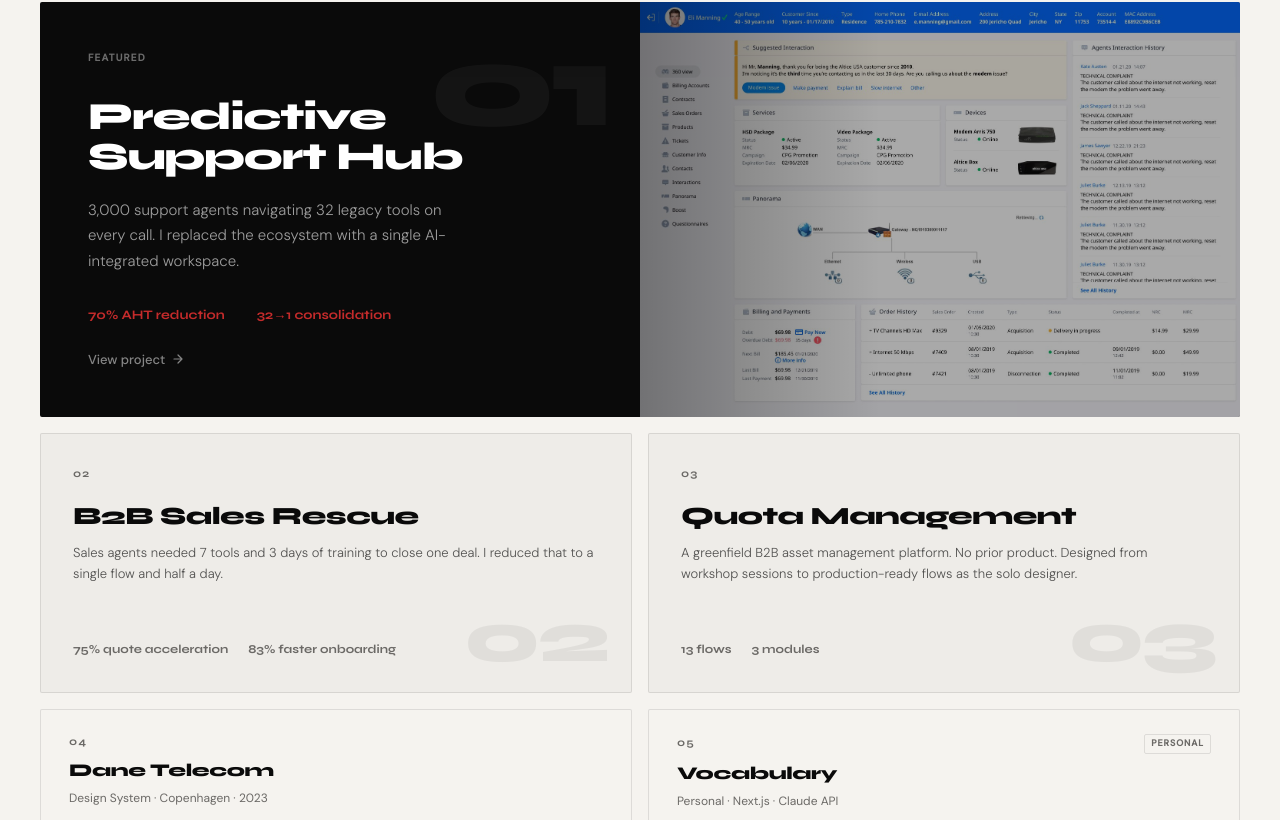
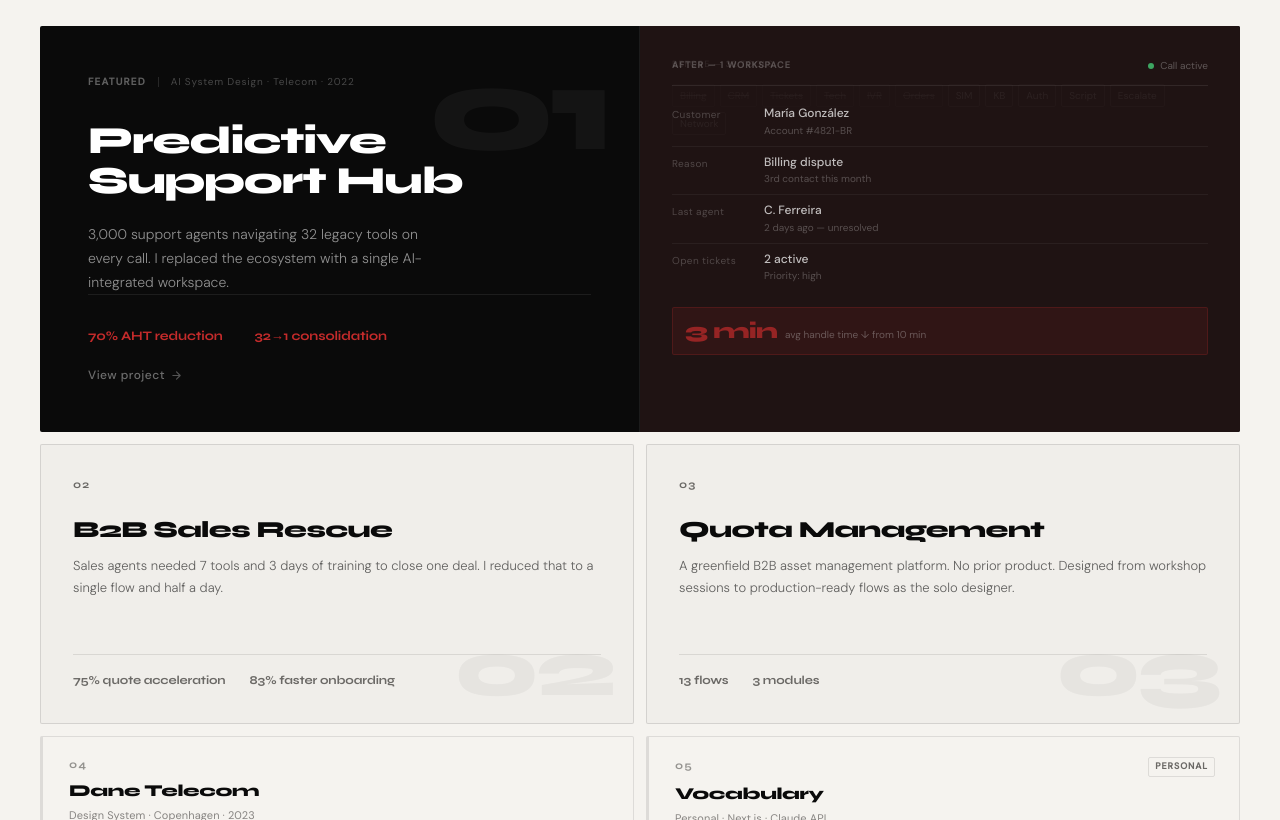
Before and after one commit to cruz-felipe/ux-portfolio, a Next.js app: page / in a window 1280 px wide. Shown: the part 940-1760 px from the top of the page. Built offline with nearby package versions, Linux system fonts and the light colour scheme.

Commit message:
General updates

```diff
--- a/components/ResponsiveStyles.tsx
+++ b/components/ResponsiveStyles.tsx
@@ -118,7 +118,7 @@ export default function ResponsiveStyles() {
         .about-bottom         { grid-template-columns: 1fr; gap: 3rem; }
         .work-grid-primary    { grid-template-columns: 1fr 1fr !important; gap: 0.75rem !important; }
         .work-grid-secondary  { grid-template-columns: 1fr 1fr !important; gap: 0.75rem !important; }
-        #work                 { padding: 3.5rem 1.5rem !important; }
+        #work                 { padding: 3rem 1.5rem 4rem !important; }
 
         /* Case study */
         .case-callout   { grid-template-columns: 1fr !important; gap: 1.5rem !important; }
@@ -153,8 +153,9 @@ export default function ResponsiveStyles() {
         #hero-scroll   { display: none !important; }
 
         /* Work */
-        #work                         { padding: 3rem 1.25rem !important; }
+        #work                         { padding: 2.5rem 1.25rem 4rem !important; }
         .work-grid-primary            { grid-template-columns: 1fr !important; }
+        /* Keep secondary card visual weight distinct at 1-col */
         .work-grid-secondary          { grid-template-columns: 1fr !important; }
         .featured-card-link           { grid-template-columns: 1fr !important; min-height: auto !important; }
         .featured-card-link > div:last-child { display: none !important; }
@@ -169,6 +170,7 @@ export default function ResponsiveStyles() {
 
         /* Case study hero */
         .case-hero-inner    { padding: 5.5rem 1.25rem 2.5rem !important; }
+        .case-hero-inner h1 { line-height: 1.1 !important; }
         .case-hero-index    { display: none !important; }
 
         /* Case study sections */
--- a/components/Work.tsx
+++ b/components/Work.tsx
@@ -33,6 +33,114 @@ function buildProjects(cards: any[]) {
   }));
 }
 
+// ── Featured card right panel — bespoke typographic data display ──
+function AgentWorkspacePanel({ hovered }: { hovered: boolean }) {
+  const rows = [
+    { label: "Customer", value: "María González", sub: "Account #4821-BR" },
+    { label: "Reason", value: "Billing dispute", sub: "3rd contact this month" },
+    { label: "Last agent", value: "C. Ferreira", sub: "2 days ago — unresolved" },
+    { label: "Open tickets", value: "2 active", sub: "Priority: high" },
+  ];
+  const tools = ["Billing", "CRM", "Tickets", "Tech", "IVR", "Orders", "SIM", "KB", "Auth", "Script", "Escalate", "Network"];
+
+  return (
+    <div style={{
+      position: "relative",
+      height: "100%",
+      padding: "2rem",
+      display: "flex",
+      flexDirection: "column",
+      gap: "1.25rem",
+      overflow: "hidden",
+    }}>
+      {/* Before state — faint, crossing out */}
+      <div style={{
+        position: "absolute",
+        inset: 0,
+        padding: "2rem",
+        opacity: hovered ? 0 : 0.18,
+        transition: "opacity 0.5s ease",
+        pointerEvents: "none",
+      }}>
+        <div style={{ fontSize: "9px", fontFamily: "var(--font-body)", color: "rgba(255,255,255,0.5)", letterSpacing: "0.1em", textTransform: "uppercase", marginBottom: "0.75rem" }}>Before — 32 tools</div>
+        <div style={{ display: "flex", flexWrap: "wrap", gap: "5px" }}>
+          {tools.map((t, i) => (
+            <div key={i} style={{
+              fontFamily: "var(--font-body)",
+              fontSize: "10px",
+              color: "rgba(255,255,255,0.45)",
+              border: "0.5px solid rgba(255,255,255,0.15)",
+              borderRadius: "2px",
+              padding: "3px 7px",
+              textDecoration: i < 6 ? "line-through" : "none",
+              opacity: i < 6 ? 0.4 : 0.7,
+            }}>{t}</div>
+          ))}
+        </div>
+      </div>
+
+      {/* After state — the unified workspace */}
+      <div style={{
+        opacity: hovered ? 1 : 0.72,
+        transition: "opacity 0.4s ease",
+        flex: 1,
+        display: "flex",
+        flexDirection: "column",
+        gap: "0",
+      }}>
+        {/* Header bar */}
+        <div style={{
+          display: "flex",
+          alignItems: "center",
+          justifyContent: "space-between",
+          paddingBottom: "0.75rem",
+          borderBottom: "0.5px solid rgba(255,255,255,0.12)",
+          marginBottom: "0.75rem",
+        }}>
+          <span style={{ fontFamily: "var(--font-body)", fontSize: "9px", fontWeight: 600, letterSpacing: "0.12em", textTransform: "uppercase", color: "rgba(255,255,255,0.35)" }}>After — 1 workspace</span>
+          <div style={{ display: "flex", alignItems: "center", gap: "6px" }}>
+            <div style={{ width: "6px", height: "6px", borderRadius: "50%", background: "#4ade80" }} />
+            <span style={{ fontFamily: "var(--font-body)", fontSize: "10px", color: "rgba(255,255,255,0.4)" }}>Call active</span>
+          </div>
+        </div>
+
+        {/* Customer data rows */}
+        {rows.map((row, i) => (
+          <div key={i} style={{
+            display: "grid",
+            gridTemplateColumns: "80px 1fr",
+            gap: "0.75rem",
+            padding: "0.5rem 0",
+            borderBottom: i < rows.length - 1 ? "0.5px solid rgba(255,255,255,0.07)" : "none",
+            alignItems: "start",
+          }}>
+            <span style={{ fontFamily: "var(--font-body)", fontSize: "10px", color: "rgba(255,255,255,0.3)", letterSpacing: "0.04em", paddingTop: "1px" }}>{row.label}</span>
+            <div>
+              <div style={{ fontFamily: "var(--font-body)", fontSize: "12px", fontWeight: 500, color: "white", lineHeight: 1.3 }}>{row.value}</div>
+              <div style={{ fontFamily: "var(--font-body)", fontSize: "10px", color: "rgba(255,255,255,0.35)", marginTop: "1px" }}>{row.sub}</div>
+            </div>
+          </div>
+        ))}
+
+        {/* AHT callout */}
+        <div style={{
+          marginTop: "1rem",
+          padding: "0.75rem",
+          background: "rgba(196,43,43,0.15)",
+          border: "0.5px solid rgba(196,43,43,0.3)",
+          borderRadius: "2px",
+          display: "flex",
+          alignItems: "baseline",
+          gap: "0.5rem",
+        }}>
+          <span style={{ fontFamily: "var(--font-display)", fontSize: "22px", fontWeight: 800, color: "var(--red)", letterSpacing: "-0.04em", lineHeight: 1 }}>3 min</span>
+          <span style={{ fontFamily: "var(--font-body)", fontSize: "10px", color: "rgba(255,255,255,0.4)" }}>avg handle time  ↓ from 10 min</span>
+        </div>
+      </div>
+    </div>
+  );
+}
+
 function FeaturedCard({ project }: { project: Project }) {
   const ref = useRef<HTMLDivElement>(null);
   const [visible, setVisible] = useState(false);
@@ -48,63 +156,48 @@ function FeaturedCard({ project }: { project: Project }) {
 
   return (
     <div ref={ref} style={{ opacity: visible ? 1 : 0, transform: visible ? "translateY(0)" : "translateY(32px)", transition: "opacity 0.7s ease, transform 0.7s cubic-bezier(0.16,1,0.3,1)" }}>
-      <Link href={project.href} className="featured-card-link" style={{ display: "grid", gridTemplateColumns: "1fr 1fr", textDecoration: "none", color: "var(--ink)", background: "var(--ink)", borderRadius: "2px", overflow: "hidden", minHeight: "340px" }}
+      <Link href={project.href} className="featured-card-link" style={{ display: "grid", gridTemplateColumns: "1fr 1fr", textDecoration: "none", color: "var(--ink)", background: "var(--ink)", borderRadius: "2px", overflow: "hidden", minHeight: "360px" }}
         onMouseEnter={() => setHovered(true)}
         onMouseLeave={() => setHovered(false)}
       >
-        {/* Left — content */}
-        <div className="featured-card-content" style={{ padding: "3rem", display: "flex", flexDirection: "column", justifyContent: "space-between", position: "relative" }}>
+        {/* Left — editorial content */}
+        <div className="featured-card-content" style={{ padding: "3rem", display: "flex", flexDirection: "column", justifyContent: "space-between", position: "relative", borderRight: "0.5px solid rgba(255,255,255,0.07)" }}>
           <div style={{ position: "absolute", top: "1.5rem", right: "2rem", fontFamily: "var(--font-display)", fontSize: "120px", fontWeight: 800, lineHeight: 1, color: "white", opacity: 0.04, letterSpacing: "-0.05em", pointerEvents: "none", userSelect: "none" }}>01</div>
 
           <div>
             <div style={{ display: "flex", alignItems: "center", gap: "0.75rem", marginBottom: "2rem" }}>
-              <span style={{ fontFamily: "var(--font-body)", fontSize: "10px", fontWeight: 600, letterSpacing: "0.12em", textTransform: "uppercase", color: "rgba(255,255,255,0.4)" }}>Featured</span>
+              <span style={{ fontFamily: "var(--font-body)", fontSize: "10px", fontWeight: 600, letterSpacing: "0.12em", textTransform: "uppercase", color: "rgba(255,255,255,0.35)" }}>Featured</span>
+              <span style={{ width: "1px", height: "10px", background: "rgba(255,255,255,0.12)" }} />
+              <span style={{ fontFamily: "var(--font-body)", fontSize: "10px", letterSpacing: "0.08em", color: "rgba(255,255,255,0.25)" }}>{project.tag}</span>
             </div>
 
             <h2 style={{ fontFamily: "var(--font-display)", fontSize: "clamp(1.8rem, 3vw, 2.6rem)", fontWeight: 800, letterSpacing: "-0.03em", lineHeight: 1.05, color: "white", margin: "0 0 1.25rem" }}>
               {project.title}
             </h2>
 
-            <p style={{ fontFamily: "var(--font-body)", fontSize: "15px", fontWeight: 300, lineHeight: 1.7, color: "rgba(255,255,255,0.6)", margin: 0, maxWidth: "380px" }}>
+            <p style={{ fontFamily: "var(--font-body)", fontSize: "14px", fontWeight: 300, lineHeight: 1.72, color: "rgba(255,255,255,0.55)", margin: 0, maxWidth: "360px" }}>
               {project.blurb}
             </p>
           </div>
 
-          <div style={{ display: "flex", flexDirection: "column", gap: "1.5rem", paddingTop: "2rem" }}>
+          <div style={{ display: "flex", flexDirection: "column", gap: "1.25rem", paddingTop: "2rem", borderTop: "0.5px solid rgba(255,255,255,0.08)" }}>
             <div style={{ display: "flex", gap: "2rem" }}>
               {project.metrics.map((m: string) => (
-                <span key={m} style={{ fontFamily: "var(--font-display)", fontSize: "13px", fontWeight: 700, color: "var(--red)" }}>{m}</span>
+                <span key={m} style={{ fontFamily: "var(--font-display)", fontSize: "13px", fontWeight: 700, color: "var(--red)", letterSpacing: "-0.01em" }}>{m}</span>
               ))}
             </div>
             <div style={{ display: "flex", alignItems: "center", gap: "0.4rem" }}>
-              <span style={{ fontFamily: "var(--font-body)", fontSize: "13px", fontWeight: 500, color: hovered ? "white" : "rgba(255,255,255,0.5)", transition: "color 0.25s", textDecoration: "underline", textDecorationColor: hovered ? "rgba(255,255,255,0.5)" : "transparent", textUnderlineOffset: "3px" }}>View project</span>
-              <svg width="12" height="12" viewBox="0 0 12 12" fill="none" style={{ color: "rgba(255,255,255,0.5)", transform: hovered ? "translateX(4px)" : "translateX(0)", transition: "transform 0.3s cubic-bezier(0.34,1.56,0.64,1)" }}>
+              <span style={{ fontFamily: "var(--font-body)", fontSize: "12px", fontWeight: 500, color: hovered ? "white" : "rgba(255,255,255,0.4)", transition: "color 0.25s", letterSpacing: "0.04em" }}>View project</span>
+              <svg width="11" height="11" viewBox="0 0 12 12" fill="none" style={{ color: hovered ? "rgba(255,255,255,0.7)" : "rgba(255,255,255,0.3)", transform: hovered ? "translateX(3px)" : "translateX(0)", transition: "transform 0.3s cubic-bezier(0.34,1.56,0.64,1), color 0.25s" }}>
                 <path d="M2 6h8M6 2l4 4-4 4" stroke="currentColor" strokeWidth="1.2" strokeLinecap="round" strokeLinejoin="round"/>
               </svg>
             </div>
           </div>
         </div>
 
-        {/* Right — product image, full bleed */}
-        <div style={{ position: "relative", overflow: "hidden" }}>
-          <img
-            src={project.image}
-            alt=""
-            aria-hidden="true"
-            style={{
-              position: "absolute",
-              inset: 0,
-              width: "100%",
-              height: "100%",
-              objectFit: "cover",
-              objectPosition: "top left",
-              opacity: hovered ? 0.85 : 0.65,
-              transition: "opacity 0.35s ease, transform 0.5s ease",
-              transform: hovered ? "scale(1.03)" : "scale(1)",
-            }}
-          />
-          {/* Edge fade so image feels part of the dark card */}
-          <div style={{ position: "absolute", inset: 0, background: "linear-gradient(to right, rgba(0,0,0,0.3) 0%, transparent 40%)", pointerEvents: "none" }} />
+        {/* Right — bespoke data panel */}
+        <div style={{ background: "color-mix(in srgb, var(--red) 8%, #111)", position: "relative", overflow: "hidden" }}>
+          <AgentWorkspacePanel hovered={hovered} />
         </div>
       </Link>
     </div>
@@ -120,38 +213,38 @@ function PrimaryCard({ project, index }: { project: Project; index: number }) {
     const el = ref.current;
     if (!el) return;
     const observer = new IntersectionObserver(([entry]) => { if (entry.isIntersecting) setVisible(true); }, { threshold: 0.08 });
-    observer.observe(el);
+    observer.observe(el)
     return () => observer.disconnect();
   }, []);
 
   return (
     <div ref={ref} style={{ opacity: visible ? 1 : 0, transform: visible ? "translateY(0)" : "translateY(32px)", transition: `opacity 0.7s ease ${index * 60}ms, transform 0.7s cubic-bezier(0.16,1,0.3,1) ${index * 60}ms` }}>
-      <Link href={project.href} style={{ display: "flex", flexDirection: "column", minHeight: "260px", border: `1px solid ${hovered ? "rgba(10,10,10,0.35)" : "rgba(10,10,10,0.1)"}`, borderRadius: "2px", overflow: "hidden", textDecoration: "none", color: "var(--ink)", background: hovered ? "#0A0A0A" : "color-mix(in srgb, var(--ink) 3%, var(--paper))", transition: "background 0.3s ease, border-color 0.2s ease" }}
+      <Link href={project.href} style={{ display: "flex", flexDirection: "column", minHeight: "280px", border: `0.5px solid ${hovered ? "rgba(10,10,10,0.4)" : "rgba(10,10,10,0.12)"}`, borderRadius: "2px", overflow: "hidden", textDecoration: "none", color: "var(--ink)", background: hovered ? "#0A0A0A" : "color-mix(in srgb, var(--ink) 2%, var(--paper))", transition: "background 0.3s ease, border-color 0.2s ease" }}
         onMouseEnter={() => setHovered(true)}
         onMouseLeave={() => setHovered(false)}
       >
         <div style={{ padding: "2rem", flex: 1, display: "flex", flexDirection: "column", position: "relative" }}>
-          <div style={{ display: "flex", alignItems: "center", justifyContent: "space-between", marginBottom: "1.25rem" }}>
-            <span style={{ fontFamily: "var(--font-display)", fontSize: "11px", fontWeight: 700, letterSpacing: "0.1em", color: hovered ? "rgba(255,255,255,0.3)" : "var(--muted)", transition: "color 0.3s" }}>{project.index}</span>
-          </div>
+          {/* Index top-left, ghost number bottom-right */}
+          <span style={{ fontFamily: "var(--font-display)", fontSize: "11px", fontWeight: 700, letterSpacing: "0.1em", color: hovered ? "rgba(255,255,255,0.25)" : "var(--muted)", transition: "color 0.3s", marginBottom: "1.5rem", display: "block" }}>{project.index}</span>
 
-          <h2 style={{ fontFamily: "var(--font-display)", fontSize: "clamp(1.25rem, 2vw, 1.55rem)", fontWeight: 800, letterSpacing: "-0.02em", lineHeight: 1.1, marginBottom: "0.75rem", color: hovered ? "white" : "var(--ink)", transition: "color 0.3s" }}>
+          <h2 style={{ fontFamily: "var(--font-display)", fontSize: "clamp(1.2rem, 1.8vw, 1.5rem)", fontWeight: 800, letterSpacing: "-0.025em", lineHeight: 1.08, marginBottom: "0.75rem", color: hovered ? "white" : "var(--ink)", transition: "color 0.3s" }}>
             {project.title}
           </h2>
 
-          <p style={{ fontFamily: "var(--font-body)", fontSize: "13px", fontWeight: 300, lineHeight: 1.65, flex: 1, marginBottom: "1.25rem", color: hovered ? "rgba(255,255,255,0.65)" : "var(--ink)", opacity: hovered ? 1 : 0.68, transition: "color 0.3s, opacity 0.3s" }}>
+          <p style={{ fontFamily: "var(--font-body)", fontSize: "13px", fontWeight: 300, lineHeight: 1.7, flex: 1, marginBottom: "1.5rem", color: hovered ? "rgba(255,255,255,0.6)" : "var(--ink)", opacity: hovered ? 1 : 0.62, transition: "color 0.3s, opacity 0.3s" }}>
             {project.blurb}
           </p>
 
-          <div style={{ position: "absolute", bottom: "1rem", right: "1.5rem", fontFamily: "var(--font-display)", fontSize: "72px", fontWeight: 800, lineHeight: 1, color: hovered ? "white" : "var(--ink)", opacity: hovered ? 0.07 : 0.055, letterSpacing: "-0.04em", pointerEvents: "none", userSelect: "none", transition: "color 0.3s, opacity 0.3s" }}>{project.index}</div>
+          {/* Ghost index */}
+          <div style={{ position: "absolute", bottom: "0.75rem", right: "1.25rem", fontFamily: "var(--font-display)", fontSize: "80px", fontWeight: 800, lineHeight: 1, color: hovered ? "white" : "var(--ink)", opacity: hovered ? 0.06 : 0.04, letterSpacing: "-0.04em", pointerEvents: "none", userSelect: "none", transition: "color 0.3s, opacity 0.3s" }}>{project.index}</div>
 
-          <div style={{ display: "flex", gap: "1.25rem", paddingTop: "1rem" }}>
+          <div style={{ display: "flex", gap: "1.5rem", paddingTop: "1rem", borderTop: `0.5px solid ${hovered ? "rgba(255,255,255,0.1)" : "var(--border)"}`, transition: "border-color 0.3s" }}>
             {project.metrics.map((m: string) => (
-              <span key={m} style={{ fontFamily: "var(--font-display)", fontSize: "12px", fontWeight: 700, color: hovered ? "var(--red)" : "var(--muted)", transition: "color 0.3s" }}>{m}</span>
+              <span key={m} style={{ fontFamily: "var(--font-display)", fontSize: "12px", fontWeight: 700, color: hovered ? "var(--red)" : "var(--muted)", transition: "color 0.3s", letterSpacing: "-0.01em" }}>{m}</span>
             ))}
           </div>
         </div>
-        <div style={{ height: "2px", background: "var(--red)", transform: hovered ? "scaleX(1)" : "scaleX(0)", transformOrigin: "left", transition: "transform 0.3s cubic-bezier(0.34,1.56,0.64,1)" }} />
+        <div style={{ height: "2px", background: "var(--red)", transform: hovered ? "scaleX(1)" : "scaleX(0)", transformOrigin: "left", transition: "transform 0.35s cubic-bezier(0.34,1.56,0.64,1)" }} />
       </Link>
     </div>
   );
@@ -172,35 +265,37 @@ function SecondaryCard({ project, index }: { project: Project; index: number })
 
   return (
     <div ref={ref} style={{ opacity: visible ? 1 : 0, transform: visible ? "translateY(0)" : "translateY(32px)", transition: `opacity 0.7s ease ${index * 60}ms, transform 0.7s cubic-bezier(0.16,1,0.3,1) ${index * 60}ms` }}>
-      <Link href={project.href} style={{ display: "flex", flexDirection: "column", minHeight: "160px", border: `1px solid ${hovered ? "rgba(10,10,10,0.2)" : "var(--border)"}`, borderRadius: "2px", overflow: "hidden", textDecoration: "none", color: "var(--ink)", background: hovered ? "#0A0A0A" : "var(--paper)", transition: "background 0.3s ease, border-color 0.2s ease" }}
+      <Link href={project.href} style={{ display: "flex", flexDirection: "column", minHeight: "160px", border: `0.5px solid ${hovered ? "rgba(10,10,10,0.25)" : "var(--border)"}`, borderRadius: "2px", overflow: "hidden", textDecoration: "none", color: "var(--ink)", background: hovered ? "#0A0A0A" : "var(--paper)", transition: "background 0.3s ease, border-color 0.2s ease", position: "relative" }}
         onMouseEnter={() => setHovered(true)}
         onMouseLeave={() => setHovered(false)}
       >
-        <div style={{ padding: "1.5rem 1.75rem", flex: 1, display: "flex", flexDirection: "column", justifyContent: "space-between" }}>
+        {/* Left accent — differentiates secondary visually */}
+        <div style={{ position: "absolute", left: 0, top: 0, bottom: 0, width: "2px", background: hovered ? "var(--red)" : "var(--border)", transition: "background 0.3s ease" }} />
+
+        <div style={{ padding: "1.25rem 1.5rem 1.25rem 1.75rem", flex: 1, display: "flex", flexDirection: "column", justifyContent: "space-between" }}>
           <div>
-            <div style={{ display: "flex", alignItems: "baseline", justifyContent: "space-between", marginBottom: "0.6rem" }}>
-              <span style={{ fontFamily: "var(--font-display)", fontSize: "11px", fontWeight: 700, letterSpacing: "0.1em", color: hovered ? "rgba(255,255,255,0.3)" : "var(--muted)", transition: "color 0.3s" }}>{project.index}</span>
+            <div style={{ display: "flex", alignItems: "baseline", justifyContent: "space-between", marginBottom: "0.5rem" }}>
+              <span style={{ fontFamily: "var(--font-display)", fontSize: "11px", fontWeight: 700, letterSpacing: "0.1em", color: hovered ? "rgba(255,255,255,0.25)" : "color-mix(in srgb, var(--muted) 70%, transparent)", transition: "color 0.3s" }}>{project.index}</span>
               {project.personal && (
-                <span style={{ fontFamily: "var(--font-body)", fontSize: "9px", fontWeight: 600, letterSpacing: "0.1em", textTransform: "uppercase", color: hovered ? "rgba(255,255,255,0.3)" : "var(--muted)", border: `1px solid ${hovered ? "rgba(255,255,255,0.12)" : "var(--border)"}`, borderRadius: "2px", padding: "2px 6px", transition: "all 0.3s" }}>Personal</span>
+                <span style={{ fontFamily: "var(--font-body)", fontSize: "9px", fontWeight: 600, letterSpacing: "0.1em", textTransform: "uppercase", color: hovered ? "rgba(255,255,255,0.3)" : "var(--muted)", border: `0.5px solid ${hovered ? "rgba(255,255,255,0.12)" : "var(--border)"}`, borderRadius: "2px", padding: "2px 6px", transition: "all 0.3s" }}>Personal</span>
               )}
             </div>
 
-            <h2 style={{ fontFamily: "var(--font-display)", fontSize: "clamp(1rem, 1.4vw, 1.15rem)", fontWeight: 800, letterSpacing: "-0.02em", lineHeight: 1.15, marginBottom: "0.5rem", color: hovered ? "white" : "var(--ink)", transition: "color 0.3s" }}>
+            <h2 style={{ fontFamily: "var(--font-display)", fontSize: "clamp(1rem, 1.3vw, 1.1rem)", fontWeight: 800, letterSpacing: "-0.02em", lineHeight: 1.15, marginBottom: "0.35rem", color: hovered ? "white" : "var(--ink)", transition: "color 0.3s" }}>
               {project.title}
             </h2>
 
-            <p style={{ fontFamily: "var(--font-body)", fontSize: "12px", color: hovered ? "rgba(255,255,255,0.45)" : "var(--muted)", margin: "0 0 0.9rem", transition: "color 0.3s", lineHeight: 1.5 }}>
+            <p style={{ fontFamily: "var(--font-body)", fontSize: "11px", color: hovered ? "rgba(255,255,255,0.35)" : "color-mix(in srgb, var(--muted) 80%, transparent)", margin: "0 0 0.75rem", transition: "color 0.3s", lineHeight: 1.5, letterSpacing: "0.01em" }}>
               {project.tag}
             </p>
           </div>
 
           <div style={{ display: "flex", gap: "1rem" }}>
             {project.metrics.map((m: string) => (
-              <span key={m} style={{ fontFamily: "var(--font-display)", fontSize: "11px", fontWeight: 700, color: hovered ? "var(--red)" : "var(--muted)", transition: "color 0.3s" }}>{m}</span>
+              <span key={m} style={{ fontFamily: "var(--font-display)", fontSize: "11px", fontWeight: 700, color: hovered ? "var(--red)" : "color-mix(in srgb, var(--muted) 85%, transparent)", transition: "color 0.3s", letterSpacing: "-0.01em" }}>{m}</span>
             ))}
           </div>
         </div>
-        <div style={{ height: "1.5px", background: "var(--red)", transform: hovered ? "scaleX(1)" : "scaleX(0)", transformOrigin: "left", transition: "transform 0.3s cubic-bezier(0.34,1.56,0.64,1)" }} />
       </Link>
     </div>
   );
@@ -214,21 +309,21 @@ export default function Work({ data }: { data: any }) {
   const secondary = PROJECTS.filter(p => p.weight === "secondary");
 
   return (
-    <section id="work" aria-label="Selected work" style={{ padding: "4rem 2.5rem" }}>
-      <h2 style={{ fontFamily: "var(--font-body)", fontSize: "11px", fontWeight: 500, letterSpacing: "0.12em", textTransform: "uppercase", color: "var(--muted)", margin: "0 0 2rem" }}>
+    <section id="work" aria-label="Selected work" style={{ padding: "5rem 2.5rem 6rem" }}>
+      <h2 style={{ fontFamily: "var(--font-body)", fontSize: "11px", fontWeight: 500, letterSpacing: "0.12em", textTransform: "uppercase", color: "var(--muted)", margin: "0 0 2.5rem" }}>
         Selected Work
       </h2>
 
-      <div style={{ display: "flex", flexDirection: "column", gap: "1rem" }}>
+      <div style={{ display: "flex", flexDirection: "column", gap: "0.75rem" }}>
         <FeaturedCard project={featured} />
 
-        <div className="work-grid-primary" style={{ display: "grid", gridTemplateColumns: "repeat(2, 1fr)", gap: "1rem" }}>
+        <div className="work-grid-primary" style={{ display: "grid", gridTemplateColumns: "repeat(2, 1fr)", gap: "0.75rem" }}>
           {primary.map((project, i) => (
             <PrimaryCard key={project.id} project={project} index={i + 1} />
           ))}
         </div>
 
-        <div className="work-grid-secondary" style={{ display: "grid", gridTemplateColumns: "repeat(2, 1fr)", gap: "1rem" }}>
+        <div className="work-grid-secondary" style={{ display: "grid", gridTemplateColumns: "repeat(2, 1fr)", gap: "0.75rem" }}>
           {secondary.map((project, i) => (
             <SecondaryCard key={project.id} project={project} index={i + 1} />
           ))}
```
Also changed, not shown: app/globals.css (+5 -5 lines), components/case-study/CaseLayout.tsx (+4 -4 lines), 1 other file (tests, documents, lock files or other folders).
